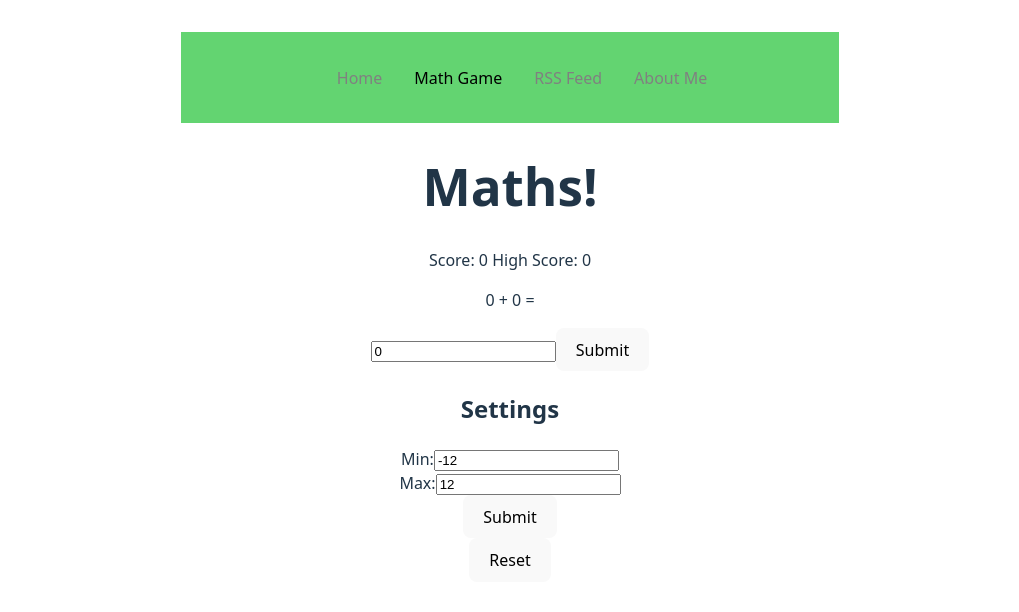
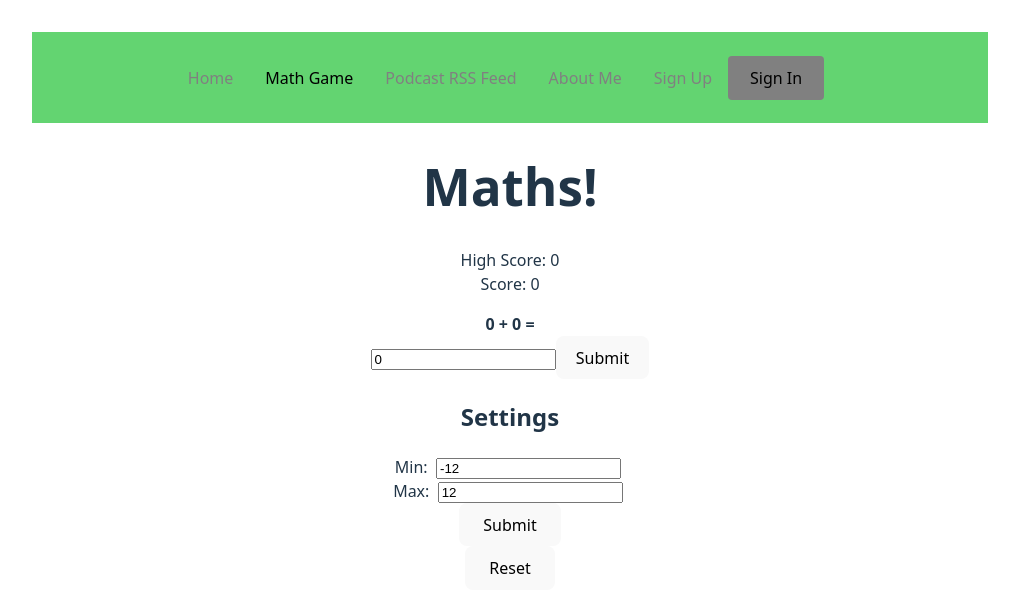
Before and after one commit to HBSocrates/LAMP, a React (Vite) app in the folder vite-project/: page /mathApp in a window 1280 px wide. Shown: the top 612 px of the page, without its empty margins (130-1149 px from the left). Built offline with nearby package versions, Linux system fonts and the light colour scheme.

Commit message:
Fixed bug with math game, added login/signup pages to be worked on

```diff
--- a/vite-project/src/App.jsx
+++ b/vite-project/src/App.jsx
@@ -10,6 +10,8 @@ import Home from "./pages";
 import About from "./pages/about";
 import MathGameApp from "./pages/MathGameApp";
 import RSSFeed from "./pages/rssFeed";
+import SignUp from "./pages/signUp";
+import Login from "./pages/login";
 
 function App() {
 
@@ -21,6 +23,8 @@ function App() {
                 <Route path="/mathApp" element={<MathGameApp />} />
                 <Route path="/rssFeed" element={<RSSFeed />} />
                 <Route path="/about" element={<About />} />
+                <Route path="/signUp" element={<SignUp />} />
+                <Route path="/login" element={<Login />} />
             </Routes>
         </Router>
   )
--- a/vite-project/src/components/NavBar/NavBar.jsx
+++ b/vite-project/src/components/NavBar/NavBar.jsx
@@ -14,12 +14,20 @@ const Navbar = () => {
                         Math Game
                     </NavLink>
                     <NavLink to="/rssFeed" >
-                        RSS Feed
+                        Podcast RSS Feed
                     </NavLink>
                     <NavLink to="/about" >
                         About Me
                     </NavLink>
+                    <NavLink to="/signUp">
+                        Sign Up
+                    </NavLink>
                 </NavMenu>
+                <NavBtn>
+                    <NavBtnLink to="/signIn">
+                        Sign In
+                    </NavBtnLink>
+                </NavBtn>
             </Nav>
         </>
     );
--- a/vite-project/src/components/RSSReader/RSSFetch.jsx
+++ b/vite-project/src/components/RSSReader/RSSFetch.jsx
@@ -9,7 +9,7 @@ const RSSFetch = (rssUrl) => {
     let suspender;
 
     // Fetches RSS Feed content using a proxy to bypass CORS restrictions
-    suspender = Axios.get(`${proxyUrl}${encodeURIComponent(rssUrl)}&api_key=${api_key}&count=100`)
+    suspender = Axios.get(`${proxyUrl}${encodeURIComponent(rssUrl)}&api_key=${api_key}&count=20`)
     .catch(function (error) {
         if (error.response) {
             status = "error";
--- a/vite-project/src/components/RSSReader/RSSReader.jsx
+++ b/vite-project/src/components/RSSReader/RSSReader.jsx
@@ -9,7 +9,7 @@ const RSSReader = ({resource}) => {
     let rssFeed = resource.read();
 
     if (rssFeed.status !== "ok") {
-        return <div>Error fetching RSS feed: {rssFeed.message}</div>;
+        return <div>Error fetching RSS feed: {rssFeed.message}.  If you encounter further issues, please check the <a href="https://rss2json.com" target="_blank">rss2json</a> service.</div>;
     }
 
     // Extracts relevant information from the RSS feed items and returns an array of objects
--- a/vite-project/src/pages/MathGameApp.jsx
+++ b/vite-project/src/pages/MathGameApp.jsx
@@ -1,5 +1,6 @@
 import { useState } from 'react'
 import '../styles/App.css'
+import '../styles/MathGame.css'
 import '../mathOperands.js'
 import { operandsList } from '../mathOperands.js';
 
@@ -62,11 +63,11 @@ function MathGameApp(props) {
   function validateSolution() {
     if (answer == solution){
       //setRandNum1
-      let tempRandNum1 = Math.floor(Math.random() * (max - min) + min);
+      let tempRandNum1 = Math.floor(Number(Math.random() * (max - min)) + Number(min));
       setRandNum1(tempRandNum1);
 
       //setRandNum2
-      let tempRandNum2 = Math.floor(Math.random() * (max - min) + min);
+      let tempRandNum2 = Math.floor(Number(Math.random() * (max - min)) + Number(min));
       setRandNum2(tempRandNum2);
 
       //setRandOperand
@@ -109,24 +110,24 @@ function MathGameApp(props) {
     <>
       <div>
         <h1> Maths! </h1>
-        <p>Score: {score} High Score: {highScore}</p>
-        <p>{randNum1} {randOperand.name} {randNum2} =</p>
+        <p>High Score: {highScore}<br></br>Score: {score}</p>
+        <strong>{randNum1} {randOperand.name} {randNum2} =</strong> <br></br>
         <label>
-          <input name="answer" type="number" defaultValue="0" onChange={e => setAnswer(e.target.value)} onKeyDown={answerKeyPressed}/>
-          <button name="submit" onClick={() => {validateSolution()}}> Submit </button>
+          <input className="answer" type="number" defaultValue="0" onChange={e => setAnswer(e.target.value)} onKeyDown={answerKeyPressed}/>
+          <button className="submit" onClick={() => {validateSolution()}}> Submit </button>
         </label>
         <p>{response}</p>
       </div>
       <div>
         <h2>Settings</h2>
-        <label>
-          Min:
-          <input name="min" type="number" defaultValue={localStorage.getItem('min') ? localStorage.getItem('min') : -12} onKeyDown={minKeyPressed}/> <br></br>
-          Max:
-          <input name="max" type="number" defaultValue={localStorage.getItem('max') ? localStorage.getItem('max') : 12} onKeyDown={maxKeyPressed}/> <br></br>
-          <button name="submit" onClick={() => {submitSettingButton()}}> Submit </button>
+        <label className="settings">
+          Min:{"  "}
+          <input className="min" name="min" type="number" defaultValue={localStorage.getItem('min') ? localStorage.getItem('min') : -12} onKeyDown={minKeyPressed}/> <br></br>
+          Max:{"  "}
+          <input className="max" name="max" type="number" defaultValue={localStorage.getItem('max') ? localStorage.getItem('max') : 12} onKeyDown={maxKeyPressed}/> <br></br>
+          <button className="submit" onClick={() => {submitSettingButton()}}> Submit </button>
           <br></br>
-          <button name="reset" onClick={() => {resetButton()}}> Reset </button>
+          <button className="reset" onClick={() => {resetButton()}}> Reset </button>
         </label>
       </div>
     </>
--- /dev/null
+++ b/vite-project/src/pages/login.jsx
@@ -0,0 +1,11 @@
+import React from "react";
+
+const Login = () => {
+    return (
+        <div>
+            <h1>Login</h1>
+        </div>
+    );
+};
+
+export default Login;
--- a/vite-project/src/pages/rssFeed.jsx
+++ b/vite-project/src/pages/rssFeed.jsx
@@ -15,7 +15,8 @@ const RSSFeed = () => {
 
     return (
         <div>
-            <h1>RSS Feed</h1>
+            <h1>Podcast RSS Feed</h1>
+            <p>This website uses the rss2json api to fetch RSS podcast feeds.</p>
             <input name = "rssUrl" /> <br></br>
             <button onClick={() => resource = setResource(document.getElementsByName("rssUrl")[0].value)}>Get RSS Feed</button>
             <Suspense fallback={<div>Loading...</div>}>
--- /dev/null
+++ b/vite-project/src/pages/signUp.jsx
@@ -0,0 +1,11 @@
+import React from "react";
+
+const SignUp = () => {
+    return (
+        <div>
+            <h1>Sign Up</h1>
+        </div>
+    );
+};
+
+export default SignUp;
--- /dev/null
+++ b/vite-project/src/styles/MathGame.css
@@ -0,0 +1,3 @@
+label.settings {
+    white-space: pre-wrap;
+}
```
Also changed, not shown: 1 other file (tests, documents, lock files or other folders).
